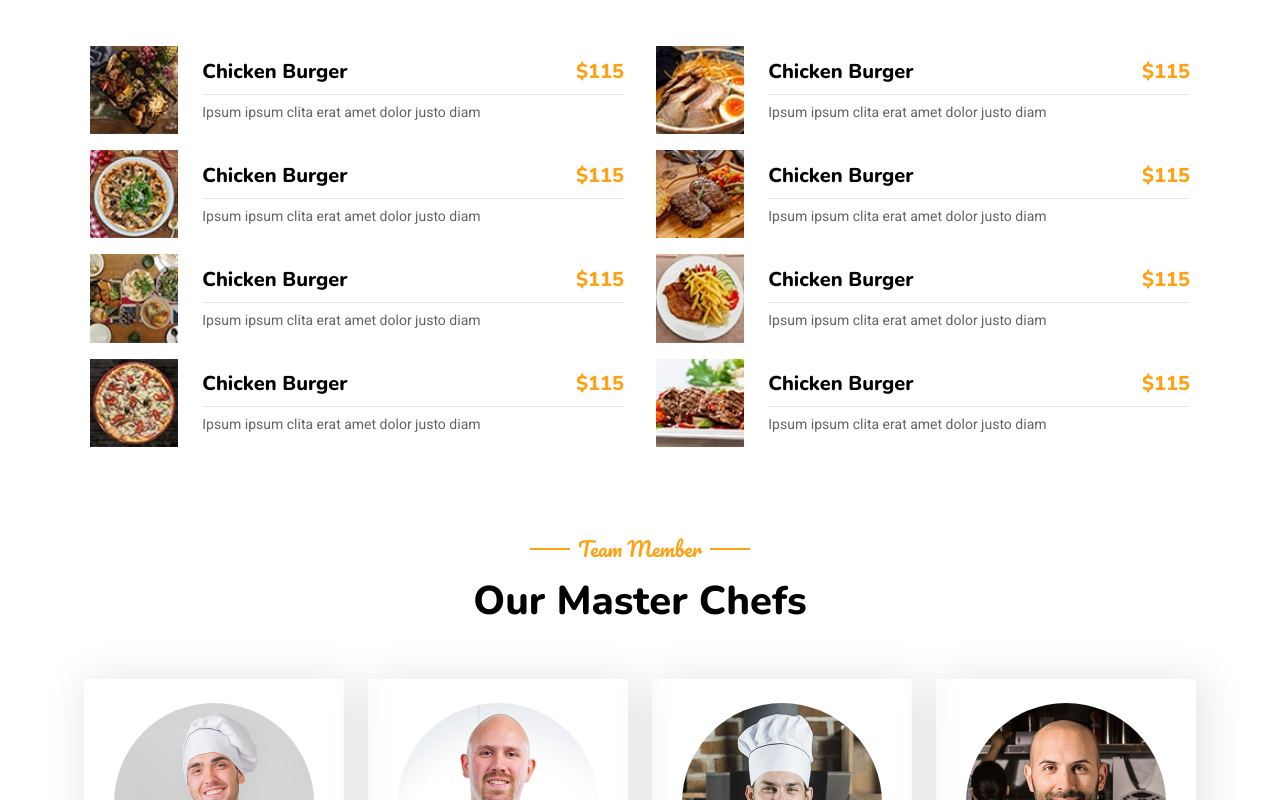
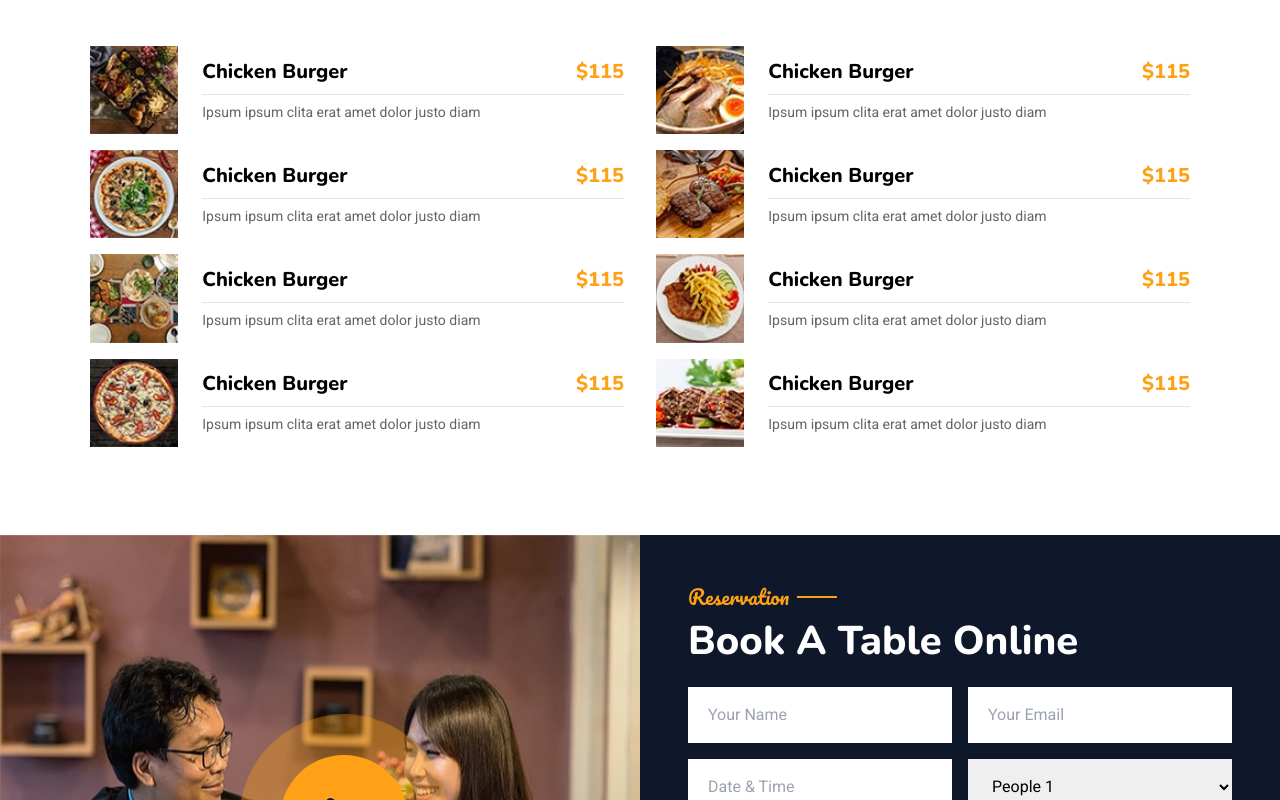
Before and after one commit to ms-moradi/Restuarant, a Next.js app: page / in a window 1280 px wide. Shown: the part 2000-2800 px from the top of the page. Built offline with nearby package versions, Linux system fonts and the light colour scheme.

Commit message:
delete comite

```diff
--- a/src/app/page.js
+++ b/src/app/page.js
@@ -1,5 +1,5 @@
 import Banner from '@/component/banner/banner';
-import Service from '@/component/service/service';
+import Services from '@/component/service/service';
 import Welcome from '@/component/welcome/welcome';
 import FoodMenu from '@/component/foodMenu/foodMenu';
 import BookTable from '@/component/bookTable/bookTable';
@@ -11,10 +11,10 @@ export default function Home() {
   return (
     <>
       <Banner/>
-      <Service/>
+      <Services/>
       <Welcome/>
       <FoodMenu/>
-      {/* <BookTable/> */}
+      <BookTable/>
       <TeamMember/>
       <Comments/>
     </>
```
